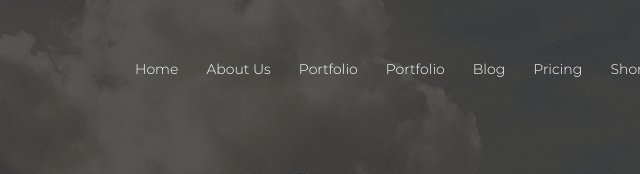
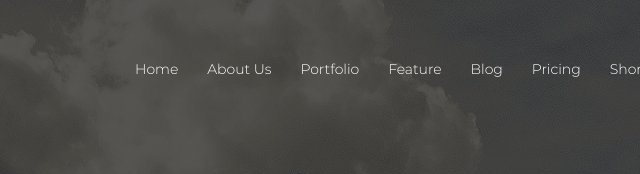
Before and after one commit to Stapler74/Stapler74.github.io, a plain HTML site: page index.html in a window 1280 px wide. Shown: the top 174 px of the page, 640-1280 px from the left. Drawn offline with Linux system fonts and the light colour scheme.

Commit message:
Update index.html

```diff
--- a/index.html
+++ b/index.html
@@ -28,7 +28,7 @@
                      <li class="main-header-navigation-menu-list"><a href="#" class="main-header-navigation-menu-link">Home</a></li>
                      <li class="main-header-navigation-menu-list"><a href="#" class="main-header-navigation-menu-link">About Us</a></li>
                      <li class="main-header-navigation-menu-list"><a href="#" class="main-header-navigation-menu-link">Portfolio</a></li>
-                     <li class="main-header-navigation-menu-list"><a href="#" class="main-header-navigation-menu-link">Portfolio</a></li>
+                     <li class="main-header-navigation-menu-list"><a href="#" class="main-header-navigation-menu-link">Feature</a></li>
                      <li class="main-header-navigation-menu-list"><a href="#" class="main-header-navigation-menu-link">Blog</a></li>
                      <li class="main-header-navigation-menu-list"><a href="#" class="main-header-navigation-menu-link">Pricing</a></li>
                      <li class="main-header-navigation-menu-list"><a href="#" class="main-header-navigation-menu-link">Shortcodes</a></li>
```
